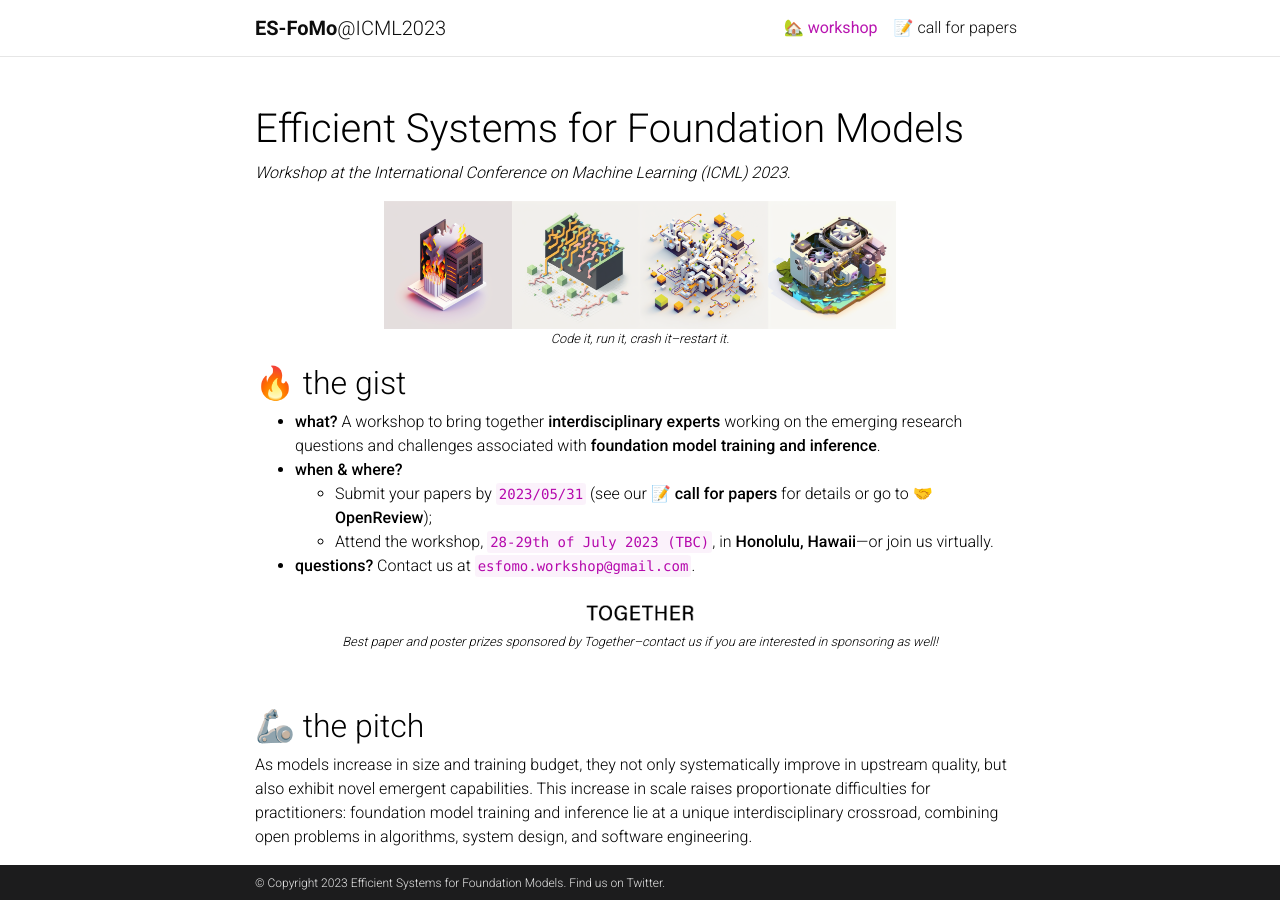
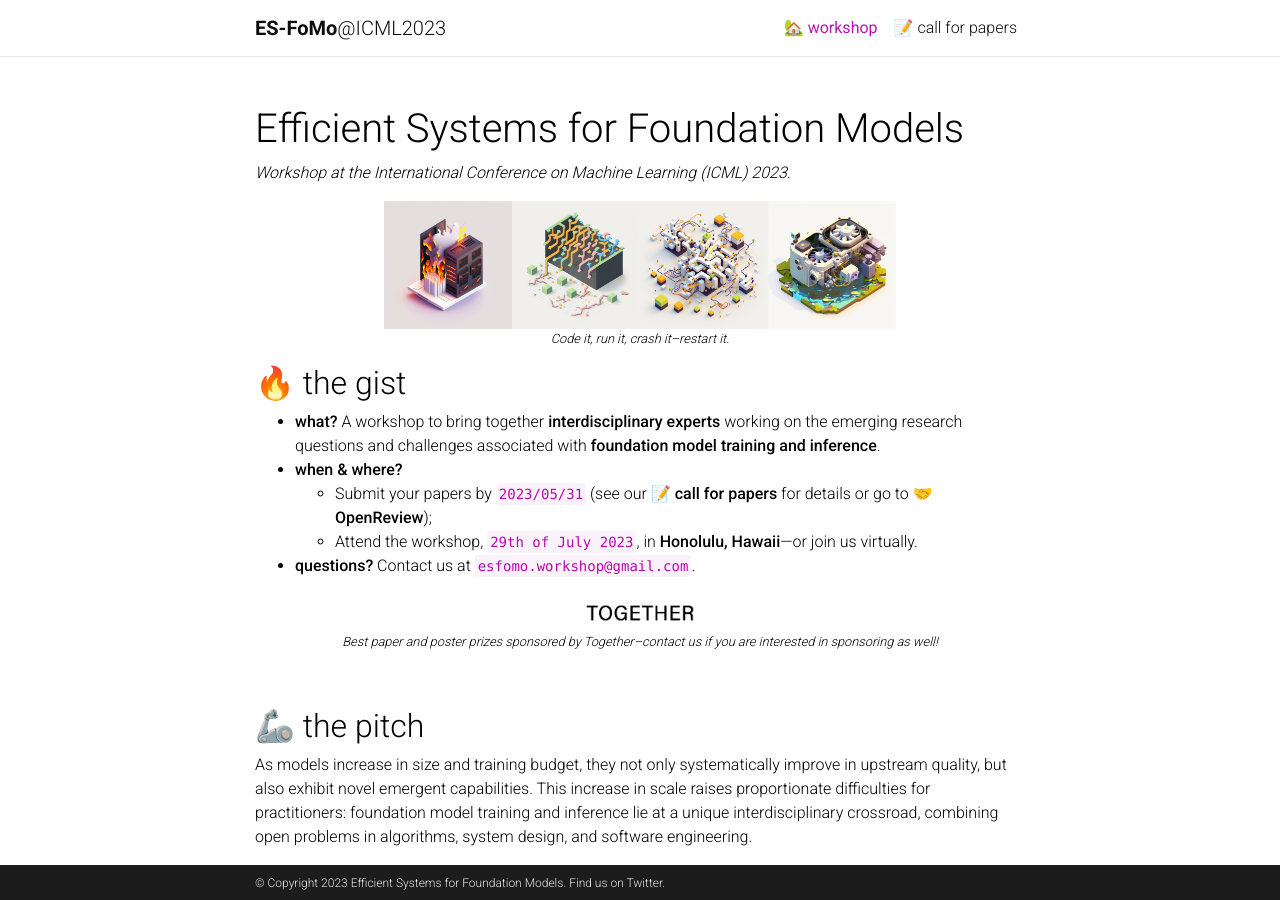
Before and after one commit to slippylolo/es-fomo.github.io, a Jekyll site: the page built from _pages/about.md, in a window 1280 px wide and 900 px high. Built offline with Jekyll 4.4.1, drawn with Linux system fonts in a browser that asks for light colours; full-size pictures stand in for the smaller copies a plugin makes; comment, search, counter and statistics services are not loaded; a style sheet for code colours, icons or effects is not loaded.

Commit message:
:sparkles: Update to final date

```diff
--- a/_pages/about.md
+++ b/_pages/about.md
@@ -13,7 +13,7 @@ subtitle: <i>Workshop at the International Conference on Machine Learning (ICML)
 * **what?** A workshop to bring together **interdisciplinary experts** working on the emerging research questions and challenges associated with **foundation model training and inference**.
 * **when & where?**
   * Submit your papers by **`2023/05/31`** (see our [**📝 call for papers**](/call/) for details or go to [**🤝 OpenReview**](https://openreview.net/group?id=ICML.cc/2023/Workshop/ES-FoMO));
-  * Attend the workshop, **`28-29th of July 2023 (TBC)`**, in **Honolulu, Hawaii**—or join us virtually.
+  * Attend the workshop, **`29th of July 2023`**, in **Honolulu, Hawaii**—or join us virtually.
 * **questions?** Contact us at `esfomo.workshop@gmail.com`.
 
 ![Banner](assets/img/together-small.png){:width="128" .center-image}
```
